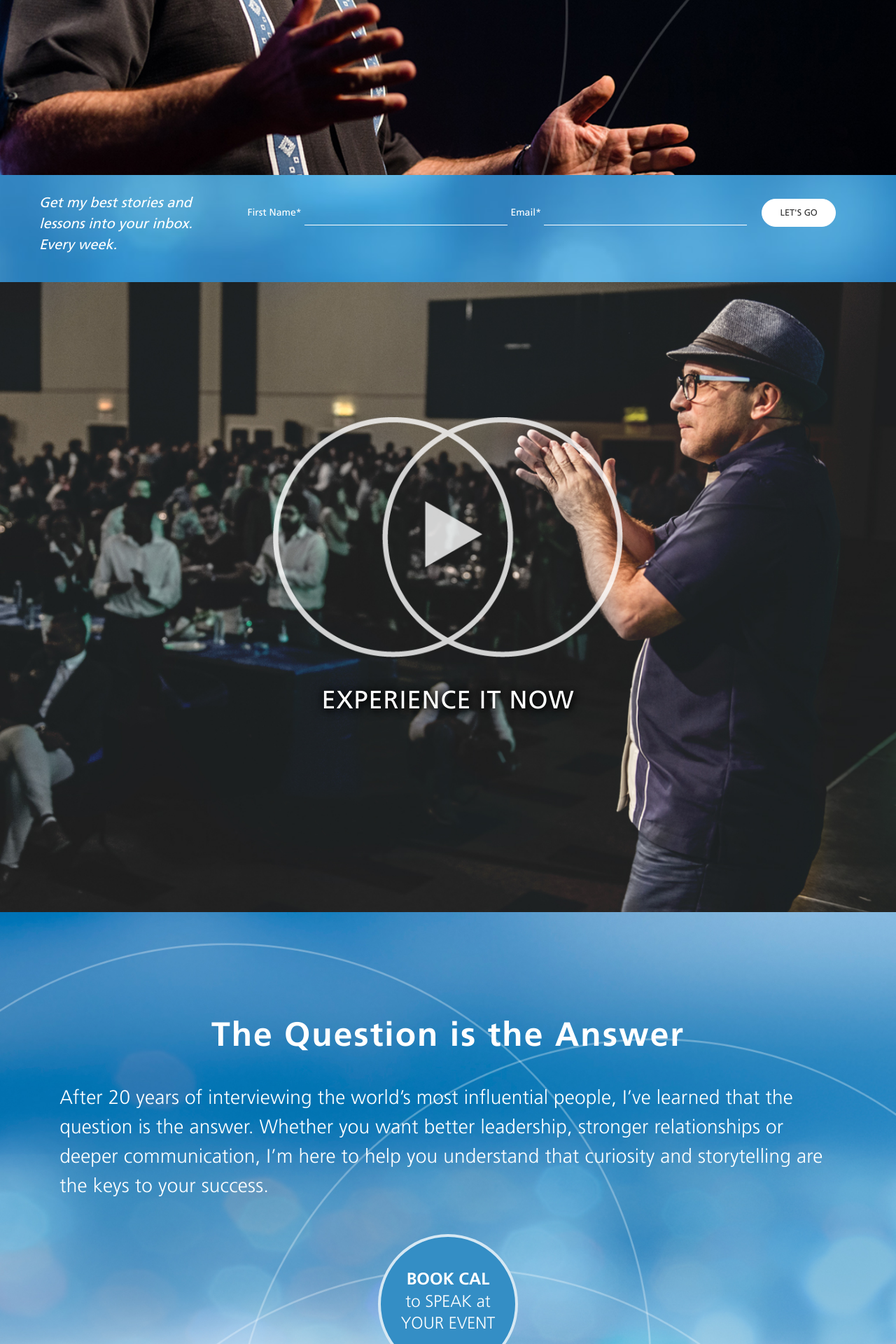
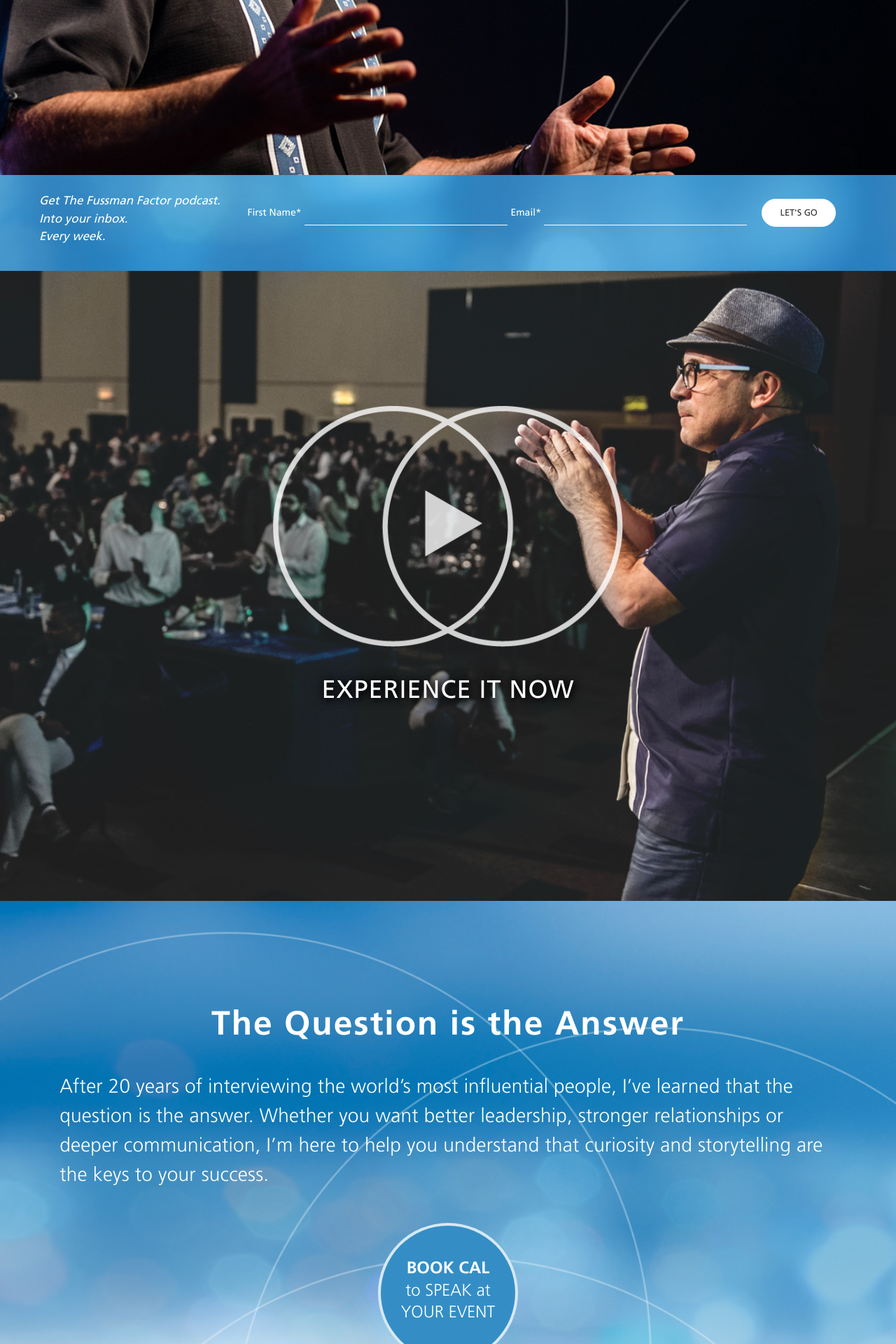
Before and after one commit to CalFussman/calfussman, a Jekyll site: the page built from index.html, in a window 1280 px wide. Shown: the part 650-2570 px from the top of the page at 70% size. Built offline with Jekyll 4.4.1, drawn with Linux system fonts in a browser that asks for light colours; nearby versions of some CDN libraries.

Commit message:
update text for email grab

```diff
--- a/assets/scss/_custom.scss
+++ b/assets/scss/_custom.scss
@@ -150,6 +150,9 @@
                 font-size: 18px;
             }
 
+            &.email-grab-text {
+                font-size: 17px;
+            }
 
             @include media("<medium") {
                 text-align: center;
--- a/index.html
+++ b/index.html
@@ -18,7 +18,7 @@ permalink: /
     <div class="container section--email-grab__container">
         <div class="grid">
             <div class="grid__col grid__col--2-of-8 grid__col--m-1-of-1">
-                <p>Get my best stories and lessons into your inbox.<br />Every week.</p>
+                <p class="email-grab-text">Get The Fussman Factor podcast.<br />Into your inbox.<br />Every week.</p>
             </div>
             <div class="grid__col grid__col--6-of-8 grid__col--m-1-of-1 section--email-grab__container__contact-form">
                 <label for="id_firstname" class="input--signup__label">
```
